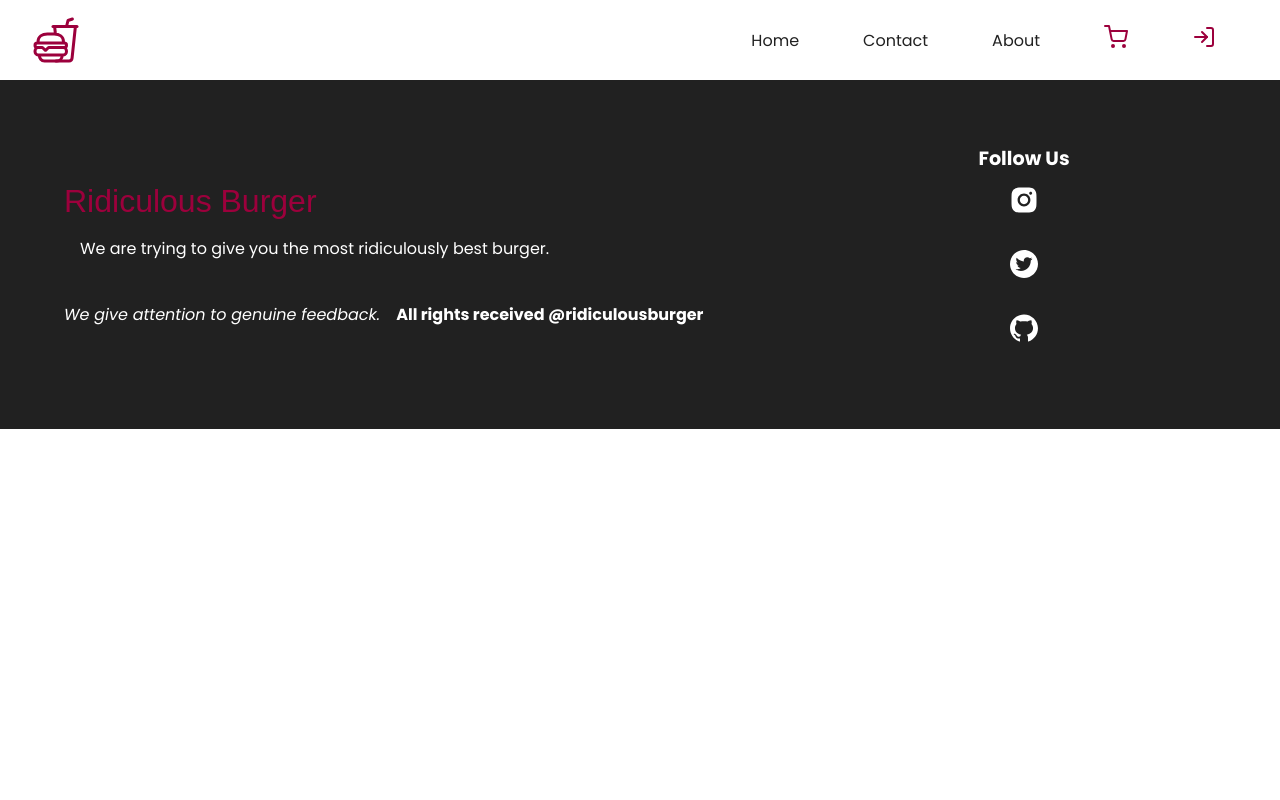
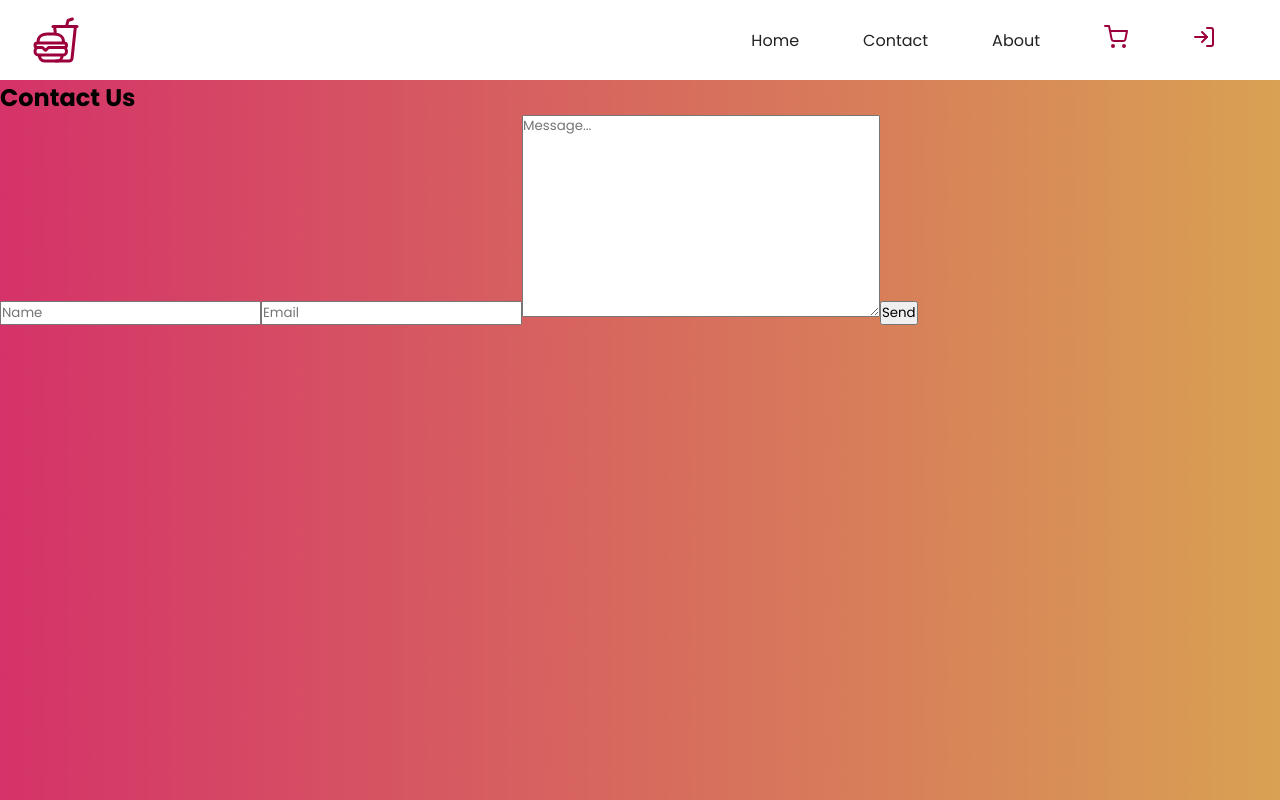
Before and after one commit to knotsid/ecommerce-fullstack, a React (Create React App) app in the folder client/: page /contact in a window 1280 px wide. Shown: the top 800 px of the page. Built offline with nearby package versions, Linux system fonts and the light colour scheme.

Commit message:
added contact us (remaining scss)

```diff
--- a/client/src/App.js
+++ b/client/src/App.js
@@ -1,6 +1,8 @@
 import { Route, BrowserRouter as Router, Routes } from 'react-router-dom'
 import Home from './components/home/Home';
 import Header from './components/layout/Header';
+import Footer from './components/layout/Footer';
+import Contact from './components/contact/Contact';
 
 import './styles/app.scss'
 import './styles/header.scss'
@@ -8,7 +10,9 @@
 import './styles/founder.scss'
 import './styles/menu.scss'
 import './styles/footer.scss'
-import Footer from './components/layout/Footer';
+import './styles/contact.scss'
+
+
 
 function App() {
   return (
@@ -16,6 +20,7 @@
       <Header />
       <Routes>
         <Route path='/' element={<Home />} />
+        <Route path='/contact' element={<Contact />} />
       </Routes>
       <Footer/>
     </Router>
--- /dev/null
+++ b/client/src/components/contact/Contact.jsx
@@ -0,0 +1,18 @@
+import React from 'react'
+import {motion} from 'framer-motion'
+
+const Contact = () => {
+  return (
+    <section className='contact'>
+      <motion.form >
+        <h2>Contact Us</h2>
+        <input type="text" placeholder='Name'/>
+        <input type="email" placeholder='Email'/>
+        <textarea name="" placeholder='Message...' id="" cols="30" rows="10"></textarea>
+        <button type='submit'>Send</button>
+      </motion.form>
+    </section>
+  )
+}
+
+export default Contact
--- a/client/src/components/layout/Footer.jsx
+++ b/client/src/components/layout/Footer.jsx
@@ -13,9 +13,8 @@
 				<h2>Ridiculous Burger</h2>
 				<p>We are trying to give you the most ridiculously best burger.</p>
 				<br />
-				<em>We give attention to genuine feedback.</em>
-				<strong>All rights received @ridiculousburger</strong>
-
+				<em>We give attention to genuine feedback.</em> <br />
+				<p>All rights reserved @ridiculousburger</p>
 			</div>
 			<aside>
 				<h4>Follow Us </h4>
--- /dev/null
+++ b/client/src/styles/contact.scss
@@ -0,0 +1,10 @@
+@import 'colors';
+
+.contact {
+     height: 100vh;
+     width: 100%;
+     background-image: url('../assets/bg.png');
+     background-repeat: no-repeat;
+     background-size: cover;
+
+}
--- a/client/src/styles/footer.scss
+++ b/client/src/styles/footer.scss
@@ -12,12 +12,13 @@
      h2 {
           color: $red;
           font-family: fantasy;
-          font-weight: 400;
+          font-weight: 150;
           font-size: 2rem;
      }
 
      p, strong {
           margin: 1rem;
+          font-weight: 400;
      }
 
      aside{
```
Lines whose indentation alone changed are shown as unchanged.
